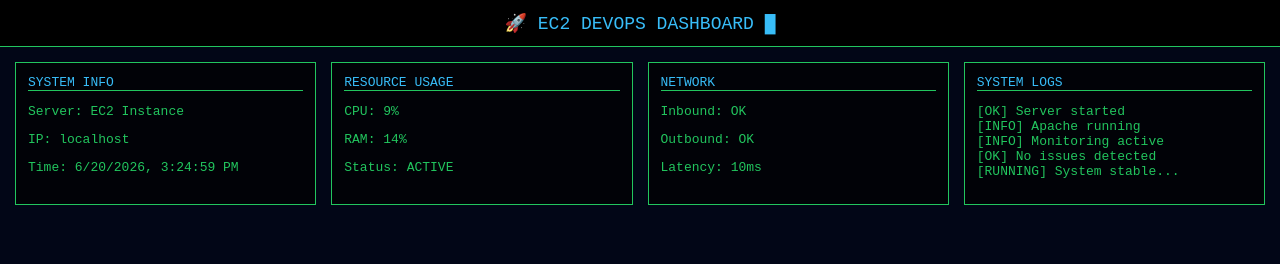
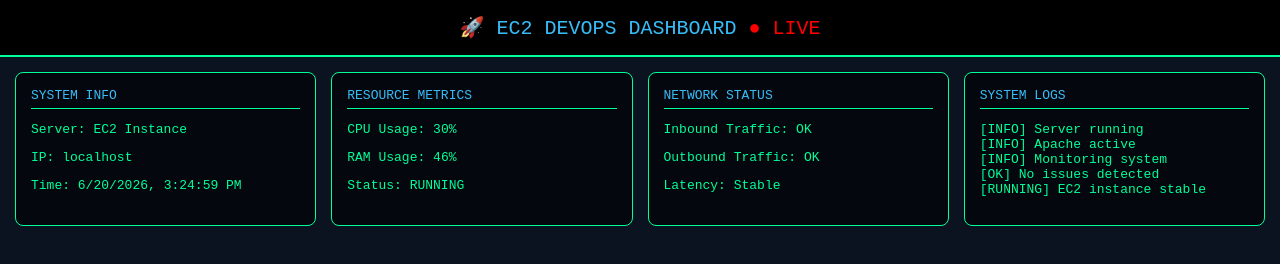
Before and after one commit to Harshada-07650/ec2-project, a plain HTML site: page index.html in a window 1280 px wide. Drawn offline with Linux system fonts and the light colour scheme.

Commit message:
Add files via upload

```diff
--- a/index.html
+++ b/index.html
@@ -6,48 +6,57 @@
 <style>
 body {
     margin: 0;
-    background: #020617;
-    color: #22c55e;
+    background: #0b1220;
+    color: #00ff99;
     font-family: monospace;
 }
 
+/* HEADER */
 .header {
     background: #000;
-    padding: 12px;
+    padding: 15px;
     text-align: center;
+    font-size: 20px;
     color: #38bdf8;
-    border-bottom: 1px solid #22c55e;
-    font-size: 18px;
+    border-bottom: 2px solid #00ff99;
 }
 
+/* GRID */
 .container {
     display: grid;
-    grid-template-columns: repeat(auto-fit, minmax(300px, 1fr));
+    grid-template-columns: repeat(auto-fit, minmax(280px, 1fr));
     gap: 15px;
     padding: 15px;
 }
 
-.box {
-    border: 1px solid #22c55e;
-    padding: 12px;
-    background: rgba(0,0,0,0.7);
+/* CARD */
+.card {
+    background: rgba(0,0,0,0.6);
+    border: 1px solid #00ff99;
+    padding: 15px;
+    border-radius: 8px;
 }
 
+/* TITLE */
 .title {
     color: #38bdf8;
-    border-bottom: 1px solid #22c55e;
-    margin-bottom: 8px;
+    margin-bottom: 10px;
+    border-bottom: 1px solid #00ff99;
+    padding-bottom: 5px;
+}
+
+/* LIVE DOT */
+.live {
+    color: red;
+    animation: blink 1s infinite;
+}
+@keyframes blink {
+    50% { opacity: 0; }
 }
 
 pre {
     font-size: 13px;
-}
-
-.blink {
-    animation: blink 1s infinite;
-}
-@keyframes blink {
-    50% { opacity: 0; }
+    white-space: pre-wrap;
 }
 </style>
 
@@ -56,33 +65,33 @@ pre {
 <body>
 
 <div class="header">
-🚀 EC2 DEVOPS DASHBOARD <span class="blink">█</span>
+🚀 EC2 DEVOPS DASHBOARD <span class="live">● LIVE</span>
 </div>
 
 <div class="container">
 
-<div class="box">
+<div class="card">
 <div class="title">SYSTEM INFO</div>
 <p>Server: EC2 Instance</p>
 <p>IP: <span id="ip"></span></p>
 <p>Time: <span id="time"></span></p>
 </div>
 
-<div class="box">
-<div class="title">RESOURCE USAGE</div>
-<p>CPU: <span id="cpu"></span>%</p>
-<p>RAM: <span id="ram"></span>%</p>
-<p>Status: ACTIVE</p>
+<div class="card">
+<div class="title">RESOURCE METRICS</div>
+<p>CPU Usage: <span id="cpu"></span>%</p>
+<p>RAM Usage: <span id="ram"></span>%</p>
+<p>Status: RUNNING</p>
 </div>
 
-<div class="box">
-<div class="title">NETWORK</div>
-<p>Inbound: OK</p>
-<p>Outbound: OK</p>
-<p>Latency: 10ms</p>
+<div class="card">
+<div class="title">NETWORK STATUS</div>
+<p>Inbound Traffic: OK</p>
+<p>Outbound Traffic: OK</p>
+<p>Latency: Stable</p>
 </div>
 
-<div class="box">
+<div class="card">
 <div class="title">SYSTEM LOGS</div>
 <pre id="logs"></pre>
 </div>
@@ -90,26 +99,25 @@ pre {
 </div>
 
 <script>
-function update() {
+function updateDashboard() {
+    let cpu = Math.floor(Math.random() * 40 + 10);
+    let ram = Math.floor(Math.random() * 50 + 20);
+
     document.getElementById("ip").innerText = window.location.hostname;
     document.getElementById("time").innerText = new Date().toLocaleString();
-
-    let cpu = Math.floor(Math.random()*100);
-    let ram = Math.floor(Math.random()*100);
-
     document.getElementById("cpu").innerText = cpu;
     document.getElementById("ram").innerText = ram;
 
     document.getElementById("logs").innerText =
-        "[OK] Server started\n" +
-        "[INFO] Apache running\n" +
-        "[INFO] Monitoring active\n" +
-        "[OK] No issues detected\n" +
-        "[RUNNING] System stable...";
+`[INFO] Server running
+[INFO] Apache active
+[INFO] Monitoring system
+[OK] No issues detected
+[RUNNING] EC2 instance stable`;
 }
 
-setInterval(update, 2000);
-update();
+setInterval(updateDashboard, 2000);
+updateDashboard();
 </script>
 
 </body>
```
